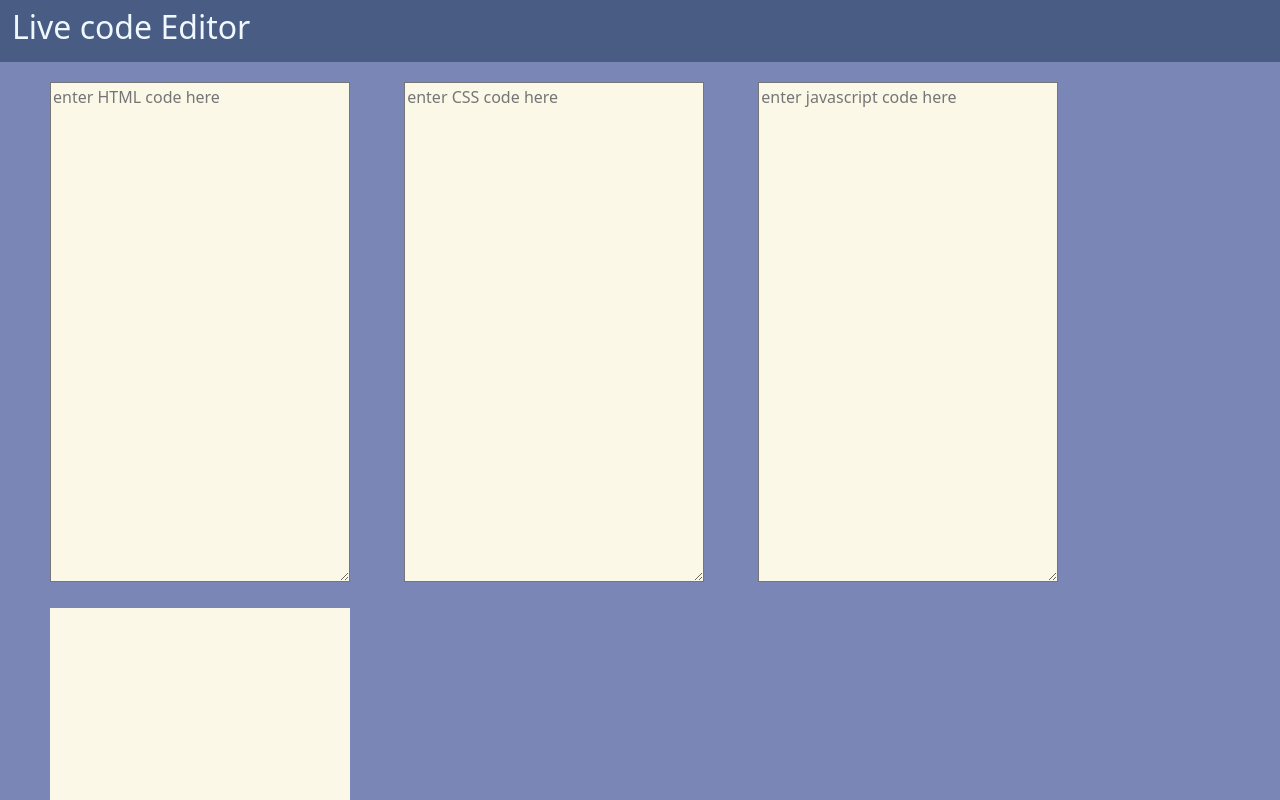
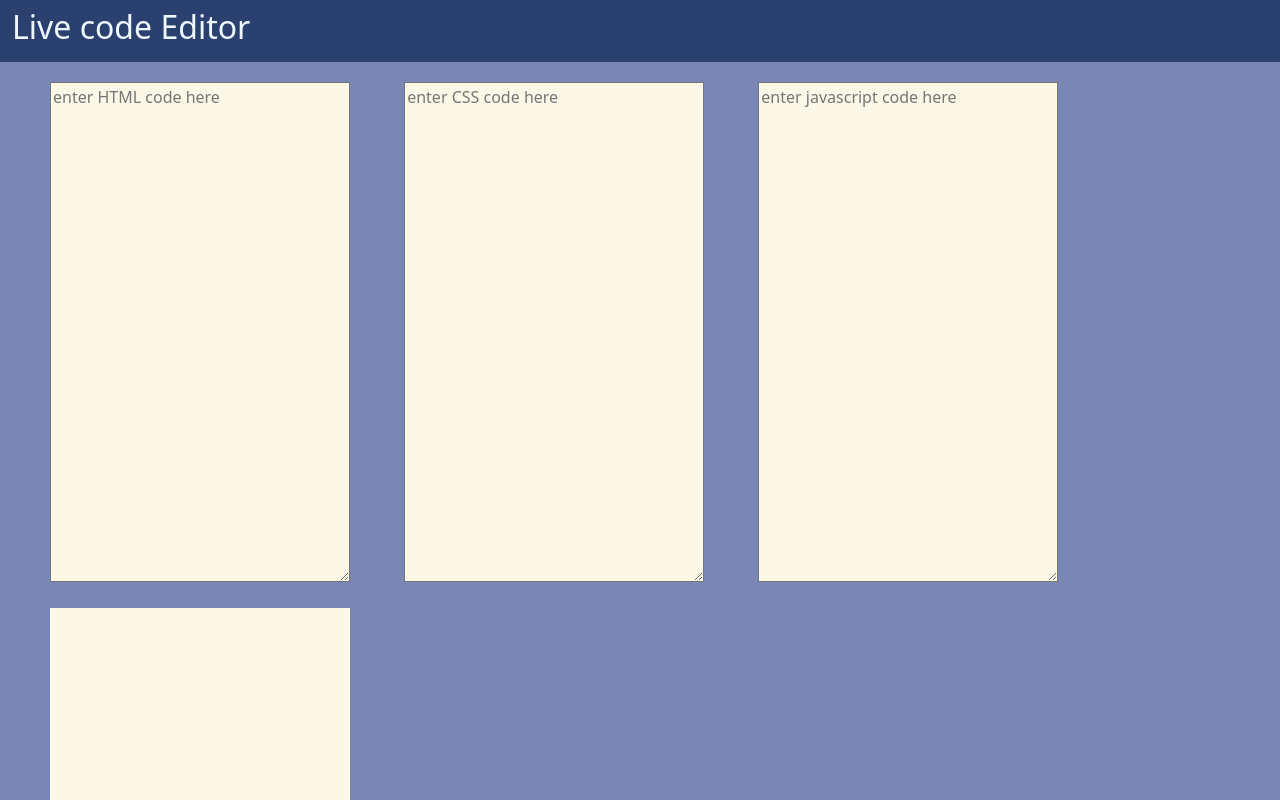
Before and after one commit to dharshan473/code-Editor, a plain HTML site: page index.html in a window 1280 px wide. Shown: the top 800 px of the page. Drawn offline with nearby package versions, Linux system fonts and the light colour scheme.

Commit message:
changed color

```diff
--- a/index.html
+++ b/index.html
@@ -11,7 +11,7 @@
             background-color: #7A86B6;
         }
         .topbar{
-            background-color: #495C83;
+            background-color: #2a416f;
             color: aliceblue;
         }
         .editor{
```
